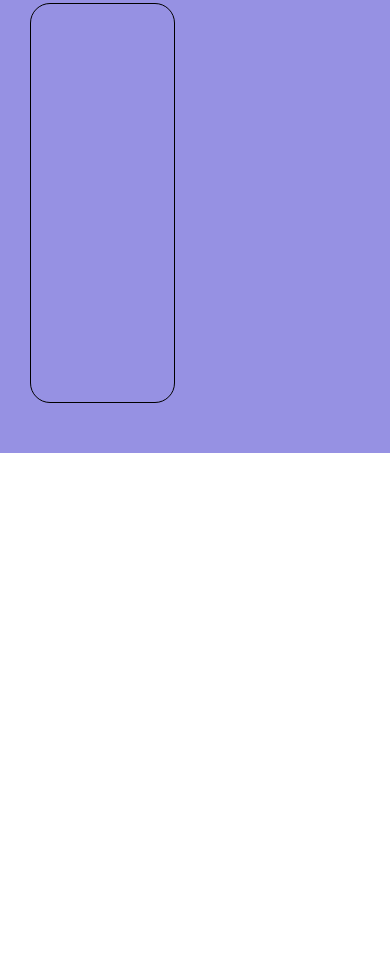
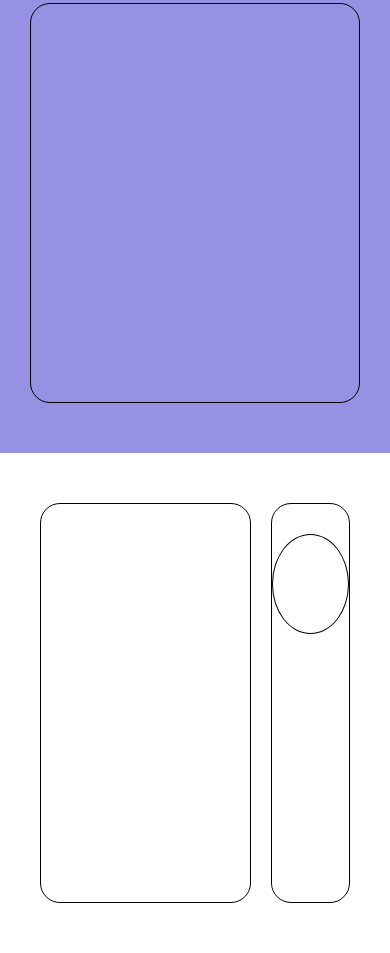
Before and after one commit to UmbertoDV/htmlcss-responsive-layout, a plain HTML site: page index.html in a window 390 px wide. Shown: the part 6927-7880 px from the top of the page. Before the commit the page ends 7380 px from the top, so only its background shows below. Drawn offline with Linux system fonts and the light colour scheme.

Commit message:
fix benefit responsive

```diff
--- a/css/style.css
+++ b/css/style.css
@@ -113,3 +113,35 @@ ul{
     font-size: 2rem;
     text-align: center;
 }
+
+/* About Us / Fifth Section */
+.about-us .row{
+    flex-wrap: wrap;
+    gap: 20px;
+    justify-content: center;
+    padding: 50px 0;
+}
+
+.about-us .card{
+    height: 400px;
+    border: 1px solid black;
+    border-radius: 20px;
+}
+.about-us .card.left{
+    width: calc(70% - 20px);
+
+}
+.about-us .card.right{
+    width: calc(30% - 20px);
+}
+.about-us .card.right.d-flex{
+    /* align-items: center; */
+    justify-content: center;
+}
+.about-us .card.right > .circle{
+    margin-top: 30px;
+    border-radius: 50%;
+    width: 100px;
+    height: 100px;
+    border: 1px solid black;
+}
--- a/css/tablet.css
+++ b/css/tablet.css
@@ -19,5 +19,6 @@
     }
     /* Benefits / Fourth */
     .benefit .card{
-        width: calc(100% / 2 - 20px);
+        width: calc(50% - 20px);
+    }
 }
--- a/css/utils.css
+++ b/css/utils.css
@@ -10,6 +10,11 @@
 	margin: 0 auto;
 	padding: 0 30px;
 }
+.medium-container {
+	max-width: 1100px;
+	margin: 0 auto;
+	padding: 0 30px;
+}
 .clearfix::after {
 	content: '';
 	clear: both;
--- a/index.html
+++ b/index.html
@@ -13,8 +13,9 @@
 	<link rel="stylesheet" href="./css/reset.css">
 	<link rel="stylesheet" href="./css/utils.css">
 	<link rel="stylesheet" href="./css/style.css">
+	<link rel="stylesheet" href="./css/tablet.css">
 	<link rel="stylesheet" href="./css/mobile.css">
-	<link rel="stylesheet" href="./css/tablet.css">
+
 </head>
 
 <body>
@@ -96,6 +97,21 @@
 				</div>
 			</div>
 		</section>
+		<!-- About Us / Fifth Section -->
+		<section class="about-us">
+			<div class="medium-container">
+				<div class="row d-flex">
+					<div class="card left"></div>
+					<div class="card right d-flex">
+						<div class="circle"></div>
+					</div>
+				</div>
+			</div>
+		</section>
+		<!-- Get Started / Sixth Section -->
+		<section class="get-started">
+
+		</section>
 	</main>
 	<footer>
 
```
